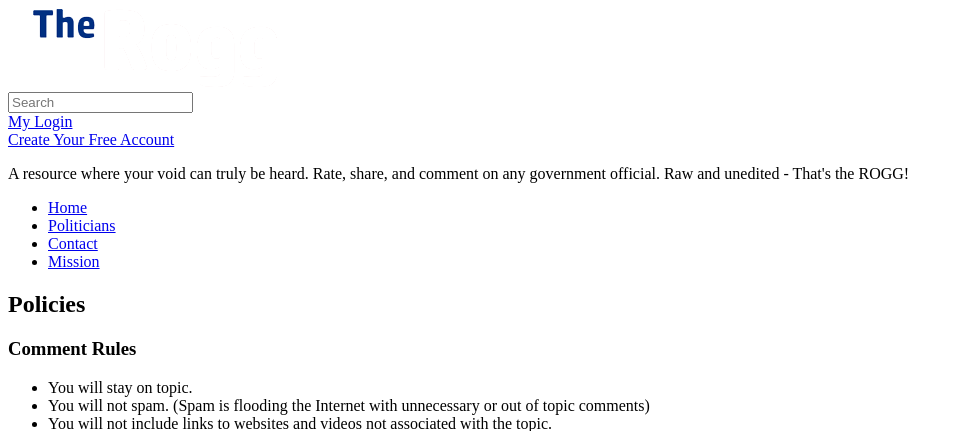
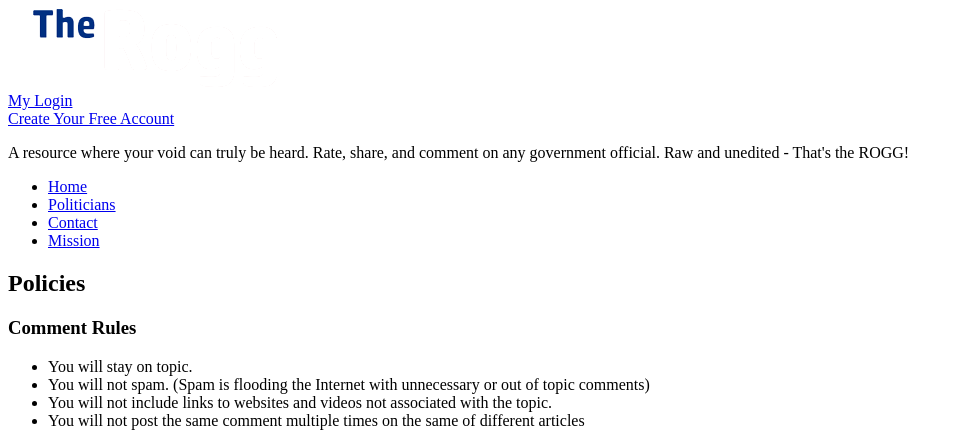
Before and after one commit to codecharmer/the-rogg, a Laravel app: page /policies in a window 1280 px wide. Shown: the top 431 px of the page, without its empty margins (0-963 px from the left). Run offline with Laravel 8, Linux system fonts and the light colour scheme; data that the repository does not hold is empty; settings files or empty folders that the repository lacks are supplied.

Commit message:
Hiding search until it works.

```diff
--- a/resources/views/includes/header.blade.php
+++ b/resources/views/includes/header.blade.php
@@ -5,9 +5,9 @@
                 <img src="/assets/images/logo.png">
             </div>
             <div class="col-md-6">
-                <form class="form-horizontal">
-                    <input class="form-control" type="text" placeholder="Search">
-                </form>
+                {{--<form class="form-horizontal">--}}
+                    {{--<input class="form-control" type="text" placeholder="Search">--}}
+                {{--</form>--}}
             </div>
             <div class="col-md-2">
                 <a class="btn btn-default" href="#" role="button">My Login</a>
```
